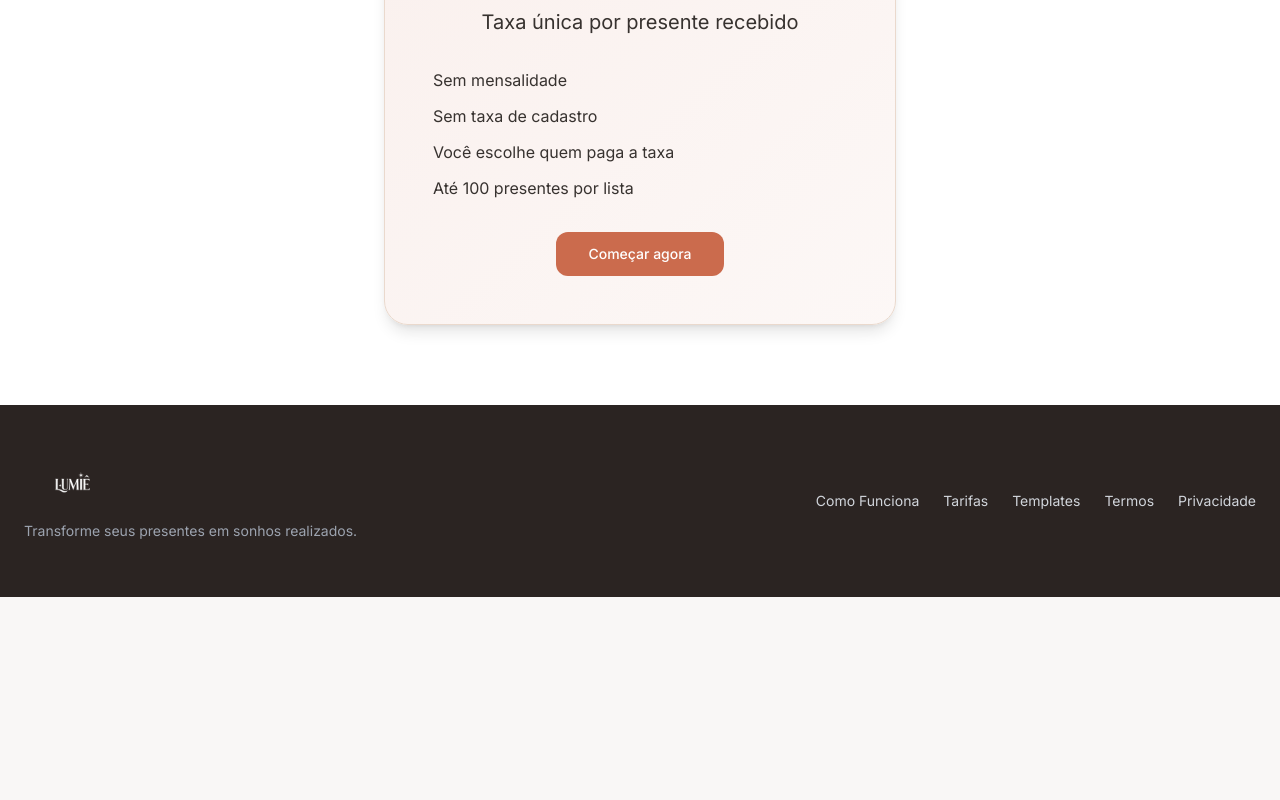
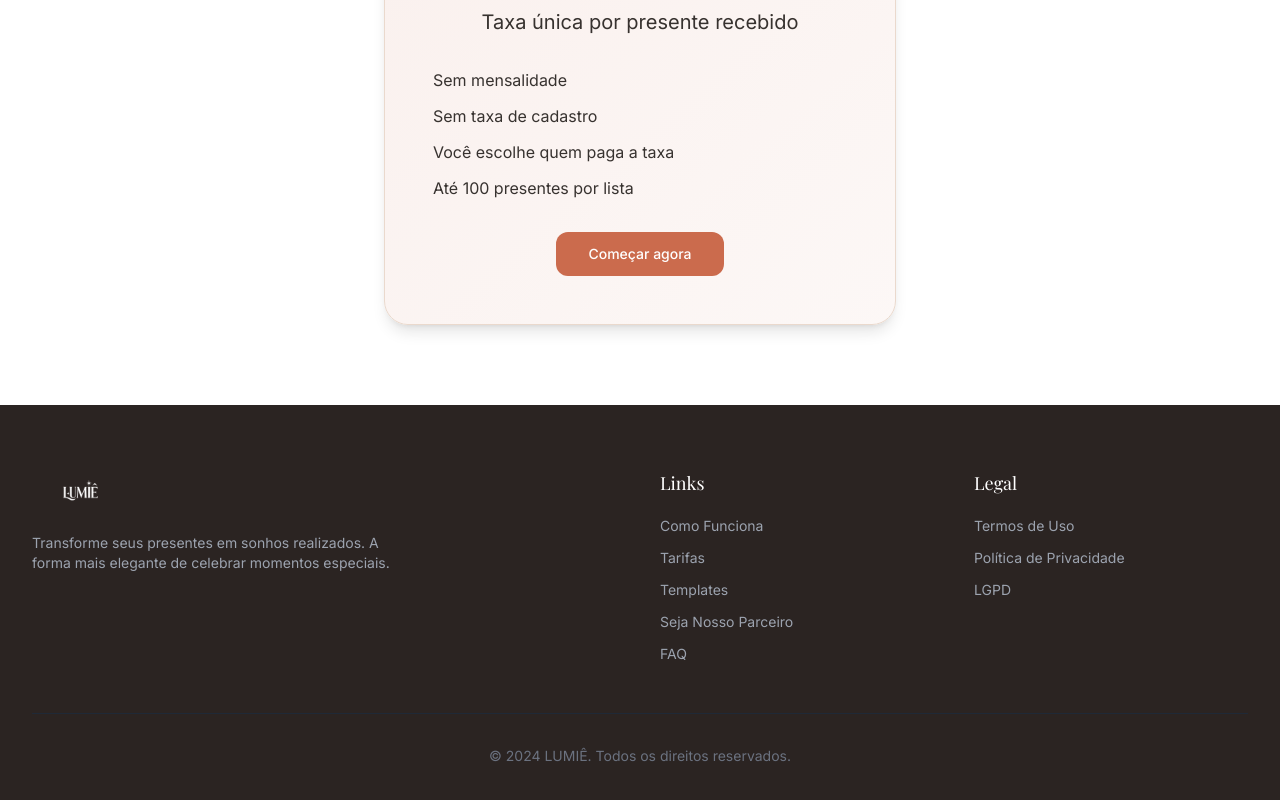
Before and after one commit to lumieconvites-netizen/lumie-presentes, a Next.js app: page / in a window 1280 px wide. Shown: the part 2217-3017 px from the top of the page. Before the commit the page ends 2814 px from the top, so only its background shows below. Built offline with nearby package versions, Linux system fonts and the light colour scheme; no server answers.

Commit message:
feat: centralize global footer and add partner CTA link

```diff
--- a/app/(marketing)/layout.tsx
+++ b/app/(marketing)/layout.tsx
@@ -1,5 +1,4 @@
 import { Navbar } from '@/components/layout/navbar';
-import { Footer } from '@/components/layout/footer';
 
 export default function MarketingLayout({
   children,
@@ -12,7 +11,6 @@ export default function MarketingLayout({
       <main className="flex-1">
         {children}
       </main>
-      <Footer />
     </div>
   );
 }
--- a/app/auth/cadastro/page.tsx
+++ b/app/auth/cadastro/page.tsx
@@ -272,21 +272,6 @@ export default function RegisterPage() {
             </Link>
           </div>
 
-          <div className="mt-4 text-center text-sm">
-            {isPartnerMode ? (
-              <Link href="/auth/cadastro" className="text-terracota-600 hover:text-terracota-700 font-medium">
-                Criar conta de cliente
-              </Link>
-            ) : (
-              <Link
-                href="/auth/cadastro?tipo=parceiro"
-                className="text-terracota-600 hover:text-terracota-700 font-medium"
-              >
-                Tornar-se parceiro
-              </Link>
-            )}
-          </div>
-
           <div className="mt-6 text-center">
             <Link href="/" className="text-sm text-muted-foreground hover:text-foreground">
               Voltar para o inicio
--- a/app/layout.tsx
+++ b/app/layout.tsx
@@ -9,6 +9,7 @@ import {
 
 import "./globals.css";
 import { Providers } from "@/components/providers/providers";
+import { Footer } from "@/components/layout/footer";
 
 const inter = Inter({
   subsets: ["latin"],
@@ -108,7 +109,12 @@ export default function RootLayout({
           font-sans antialiased
         `}
       >
-        <Providers>{children}</Providers>
+        <div className="min-h-screen flex flex-col">
+          <main className="flex-1">
+            <Providers>{children}</Providers>
+          </main>
+          <Footer />
+        </div>
       </body>
     </html>
   );
--- a/app/page.tsx
+++ b/app/page.tsx
@@ -178,24 +178,6 @@ export default function HomePage() {
         </div>
       </section>
 
-      <footer className="bg-[#2b2422] text-white py-14">
-        <div className="max-w-7xl mx-auto px-6 flex flex-col md:flex-row items-start md:items-center justify-between gap-8">
-          <div>
-            <div className="relative w-24 h-12 mb-3 brightness-0 invert">
-              <Image src="/logo.png" alt="LUMIÊ" fill className="object-contain" />
-            </div>
-            <p className="text-sm text-gray-400">Transforme seus presentes em sonhos realizados.</p>
-          </div>
-
-          <div className="flex flex-wrap gap-6 text-sm text-gray-300">
-            <Link href="/como-funciona" className="hover:text-white">Como Funciona</Link>
-            <Link href="/tarifas" className="hover:text-white">Tarifas</Link>
-            <Link href="/templates" className="hover:text-white">Templates</Link>
-            <Link href="/termos" className="hover:text-white">Termos</Link>
-            <Link href="/privacidade" className="hover:text-white">Privacidade</Link>
-          </div>
-        </div>
-      </footer>
     </div>
   );
 }
--- a/components/layout/footer.tsx
+++ b/components/layout/footer.tsx
@@ -40,6 +40,11 @@ export function Footer() {
                 </Link>
               </li>
               <li>
+                <Link href="/cadastro?tipo=parceiro" className="text-sm text-gray-400 hover:text-white transition-colors">
+                  Seja Nosso Parceiro
+                </Link>
+              </li>
+              <li>
                 <Link href="/faq" className="text-sm text-gray-400 hover:text-white transition-colors">
                   FAQ
                 </Link>
```
